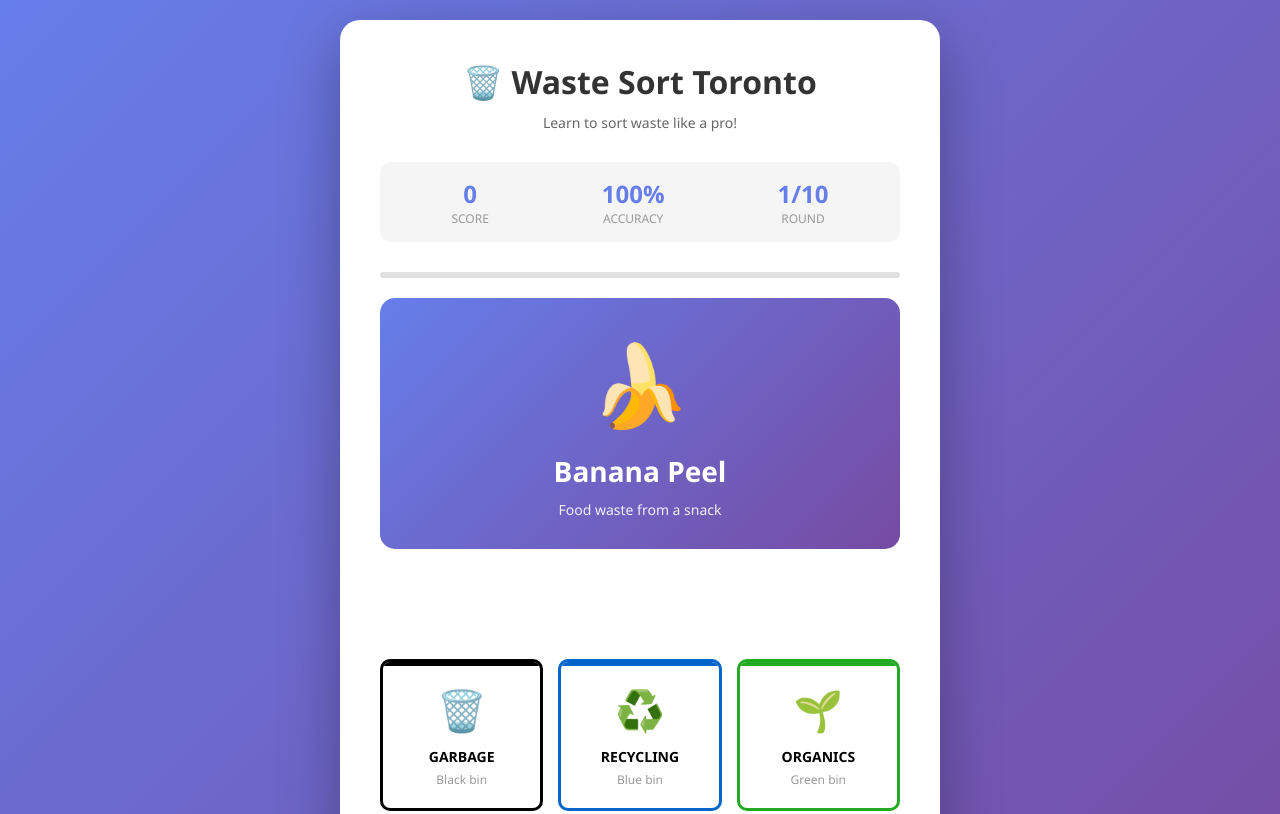
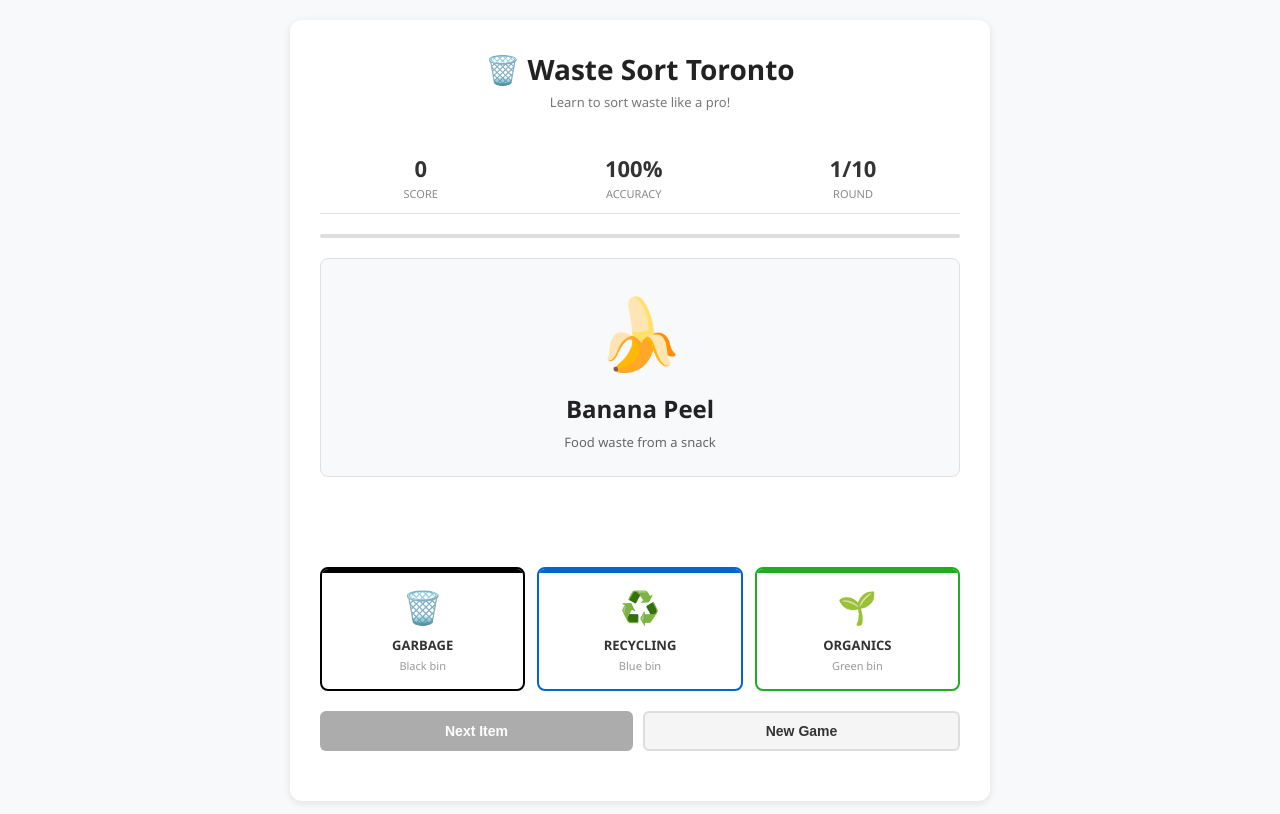
Before and after one commit to ida7410/waste_disposal_game, a plain HTML site: page index.html in a window 1280 px wide. Shown: the top 814 px of the page. Drawn offline with Linux system fonts and the light colour scheme.

Commit message:
Improve UI: clean design, better screen fit, auto-advance on correct answer
- Removed gradient backgrounds - now clean white/gray theme
- Optimized spacing and padding for better laptop screen fit
- Auto-advance after 5 seconds when answer is correct
- User can still click Next button to skip wait
- Simplified colors and reduced font sizes
- Tighter button and bin styling

```diff
--- a/index.html
+++ b/index.html
@@ -13,7 +13,7 @@
 
         body {
             font-family: 'Segoe UI', Tahoma, Geneva, Verdana, sans-serif;
-            background: linear-gradient(135deg, #667eea 0%, #764ba2 100%);
+            background: #f8f9fa;
             min-height: 100vh;
             display: flex;
             justify-content: center;
@@ -22,12 +22,12 @@
         }
 
         .container {
-            max-width: 600px;
+            max-width: 700px;
             width: 100%;
             background: white;
-            border-radius: 20px;
-            box-shadow: 0 20px 60px rgba(0, 0, 0, 0.3);
-            padding: 40px;
+            border-radius: 12px;
+            box-shadow: 0 2px 8px rgba(0, 0, 0, 0.1);
+            padding: 30px;
             overflow: hidden;
         }
 
@@ -37,23 +37,22 @@
         }
 
         .header h1 {
-            color: #333;
-            font-size: 32px;
-            margin-bottom: 10px;
+            color: #222;
+            font-size: 28px;
+            margin-bottom: 5px;
         }
 
         .header p {
-            color: #666;
-            font-size: 14px;
+            color: #777;
+            font-size: 13px;
         }
 
         .score-section {
             display: flex;
             justify-content: space-around;
-            margin-bottom: 30px;
-            padding: 15px;
-            background: #f5f5f5;
-            border-radius: 10px;
+            margin-bottom: 20px;
+            padding: 12px 0;
+            border-bottom: 1px solid #e0e0e0;
         }
 
         .score-item {
@@ -61,58 +60,61 @@
         }
 
         .score-item .value {
-            font-size: 24px;
+            font-size: 22px;
             font-weight: bold;
-            color: #667eea;
+            color: #333;
         }
 
         .score-item .label {
-            font-size: 12px;
-            color: #999;
+            font-size: 11px;
+            color: #888;
             text-transform: uppercase;
+            margin-top: 3px;
         }
 
         .game-section {
-            margin-bottom: 30px;
+            margin-bottom: 20px;
         }
 
         .item-display {
             text-align: center;
-            margin-bottom: 30px;
-            padding: 30px;
-            background: linear-gradient(135deg, #667eea 0%, #764ba2 100%);
-            border-radius: 15px;
-            color: white;
+            margin-bottom: 25px;
+            padding: 25px;
+            background: #f8f9fa;
+            border-radius: 8px;
+            border: 1px solid #e0e0e0;
+            color: #333;
         }
 
         .item-icon {
-            font-size: 80px;
-            margin-bottom: 15px;
+            font-size: 70px;
+            margin-bottom: 12px;
             display: block;
         }
 
         .item-name {
-            font-size: 28px;
+            font-size: 24px;
             font-weight: bold;
-            margin-bottom: 10px;
+            margin-bottom: 8px;
+            color: #222;
         }
 
         .item-description {
-            font-size: 14px;
-            opacity: 0.9;
+            font-size: 13px;
+            color: #666;
         }
 
         .bins-container {
             display: grid;
             grid-template-columns: 1fr 1fr 1fr;
-            gap: 15px;
-            margin-bottom: 30px;
+            gap: 12px;
+            margin-bottom: 20px;
         }
 
         .bin {
-            padding: 20px;
-            border: 3px solid #ddd;
-            border-radius: 10px;
+            padding: 16px 12px;
+            border: 2px solid #ddd;
+            border-radius: 8px;
             text-align: center;
             cursor: pointer;
             transition: all 0.3s ease;
@@ -122,8 +124,8 @@
         }
 
         .bin:hover {
-            transform: translateY(-5px);
-            box-shadow: 0 10px 20px rgba(0, 0, 0, 0.1);
+            transform: translateY(-2px);
+            box-shadow: 0 4px 12px rgba(0, 0, 0, 0.08);
         }
 
         .bin.garbage {
@@ -184,19 +186,20 @@
         }
 
         .bin-icon {
-            font-size: 40px;
-            margin-bottom: 10px;
+            font-size: 32px;
+            margin-bottom: 8px;
         }
 
         .bin-label {
             font-weight: bold;
-            font-size: 14px;
+            font-size: 13px;
+            color: #333;
         }
 
         .bin-sublabel {
-            font-size: 12px;
+            font-size: 11px;
             color: #999;
-            margin-top: 5px;
+            margin-top: 4px;
         }
 
         .bin.correct {
@@ -223,35 +226,35 @@
 
         .feedback {
             text-align: center;
-            margin-bottom: 20px;
-            min-height: 60px;
+            margin-bottom: 15px;
+            min-height: 50px;
             display: flex;
             flex-direction: column;
             justify-content: center;
         }
 
         .feedback.correct {
-            color: #22aa22;
-            font-size: 18px;
+            color: #27ae60;
+            font-size: 16px;
             font-weight: bold;
         }
 
         .feedback.wrong {
-            color: #cc0000;
-            font-size: 18px;
+            color: #e74c3c;
+            font-size: 16px;
             font-weight: bold;
         }
 
         .feedback-text {
-            margin-bottom: 10px;
+            margin-bottom: 8px;
         }
 
         .explanation {
             font-size: 12px;
-            margin-top: 10px;
-            padding: 10px;
+            margin-top: 8px;
+            padding: 8px;
             background: #f5f5f5;
-            border-radius: 5px;
+            border-radius: 4px;
             color: #666;
         }
 
@@ -262,27 +265,26 @@
 
         button {
             flex: 1;
-            padding: 12px 20px;
-            font-size: 16px;
+            padding: 10px 16px;
+            font-size: 14px;
             border: none;
-            border-radius: 8px;
+            border-radius: 6px;
             cursor: pointer;
             transition: all 0.3s ease;
             font-weight: bold;
         }
 
         .btn-next {
-            background: linear-gradient(135deg, #667eea 0%, #764ba2 100%);
+            background: #333;
             color: white;
         }
 
-        .btn-next:hover {
-            transform: translateY(-2px);
-            box-shadow: 0 5px 15px rgba(102, 126, 234, 0.4);
+        .btn-next:hover:not(:disabled) {
+            background: #222;
         }
 
         .btn-next:disabled {
-            opacity: 0.5;
+            opacity: 0.4;
             cursor: not-allowed;
         }
 
@@ -298,16 +300,16 @@
 
         .progress-bar {
             width: 100%;
-            height: 6px;
-            background: #e0e0e0;
-            border-radius: 3px;
+            height: 4px;
+            background: #ddd;
+            border-radius: 2px;
             margin-bottom: 20px;
             overflow: hidden;
         }
 
         .progress-fill {
             height: 100%;
-            background: linear-gradient(90deg, #667eea 0%, #764ba2 100%);
+            background: #333;
             transition: width 0.3s ease;
         }
 
@@ -536,6 +538,7 @@
         let correctCount = 0;
         let totalCount = 0;
         let isAnswered = false;
+        let autoAdvanceTimer = null;
 
         function loadItem() {
             if (currentItemIndex >= items.length) {
@@ -577,6 +580,11 @@
             if (isAnswered) return;
             isAnswered = true;
 
+            // Clear any existing timer
+            if (autoAdvanceTimer) {
+                clearTimeout(autoAdvanceTimer);
+            }
+
             const item = items[currentItemIndex];
             const isCorrect = selectedBin === item.correctBin;
             totalCount++;
@@ -590,6 +598,11 @@
                     <div class="feedback-text">✓ Correct! +10 points</div>
                     <div class="explanation">${item.explanation}</div>
                 `;
+
+                // Auto-advance after 5 seconds for correct answers
+                autoAdvanceTimer = setTimeout(() => {
+                    nextItem();
+                }, 5000);
             } else {
                 score = Math.max(0, score - 5);
                 document.querySelector(`[data-bin="${selectedBin}"]`).classList.add("wrong");
@@ -610,6 +623,11 @@
         }
 
         function nextItem() {
+            // Clear auto-advance timer if user clicks next manually
+            if (autoAdvanceTimer) {
+                clearTimeout(autoAdvanceTimer);
+                autoAdvanceTimer = null;
+            }
             currentItemIndex++;
             loadItem();
         }
```
